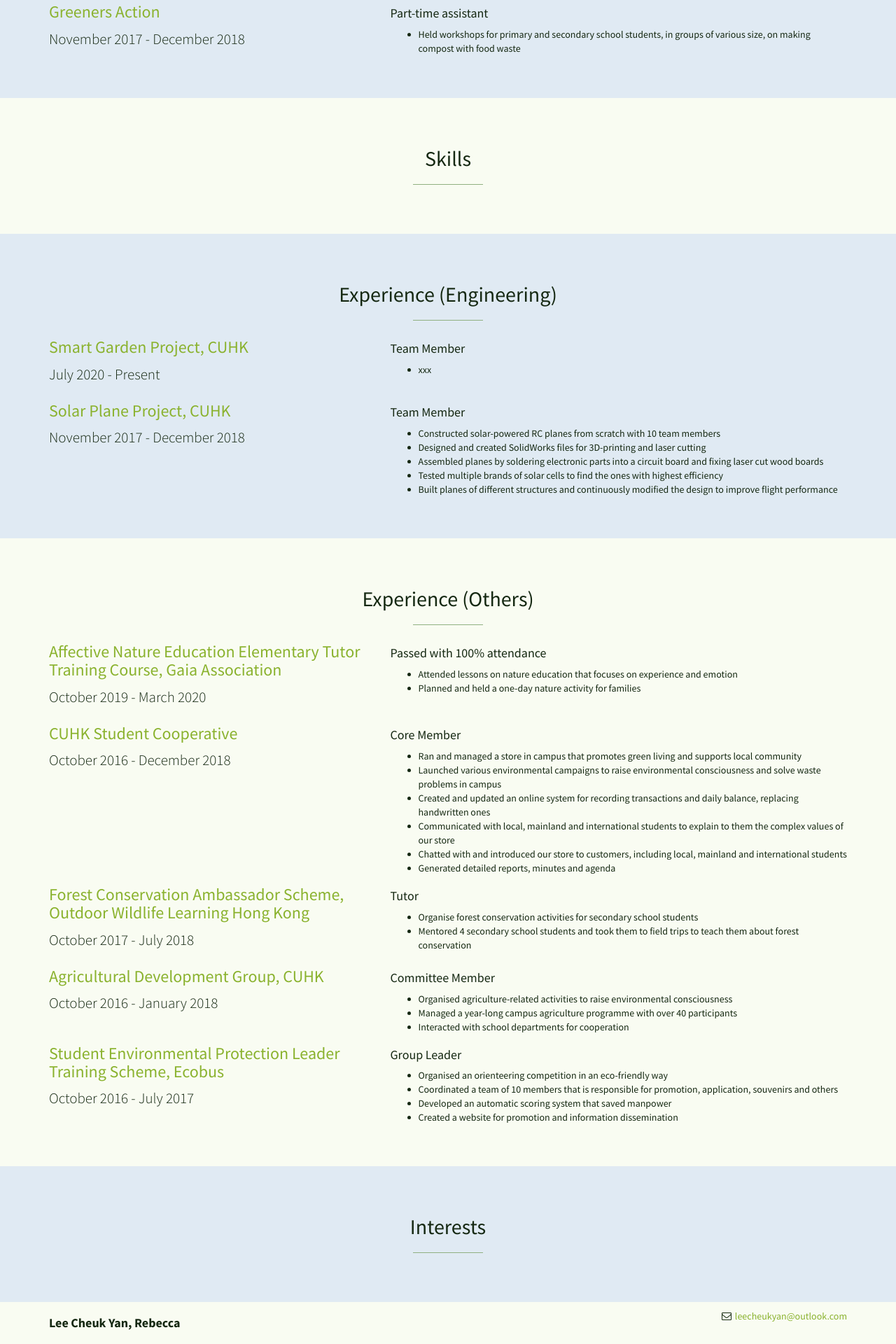
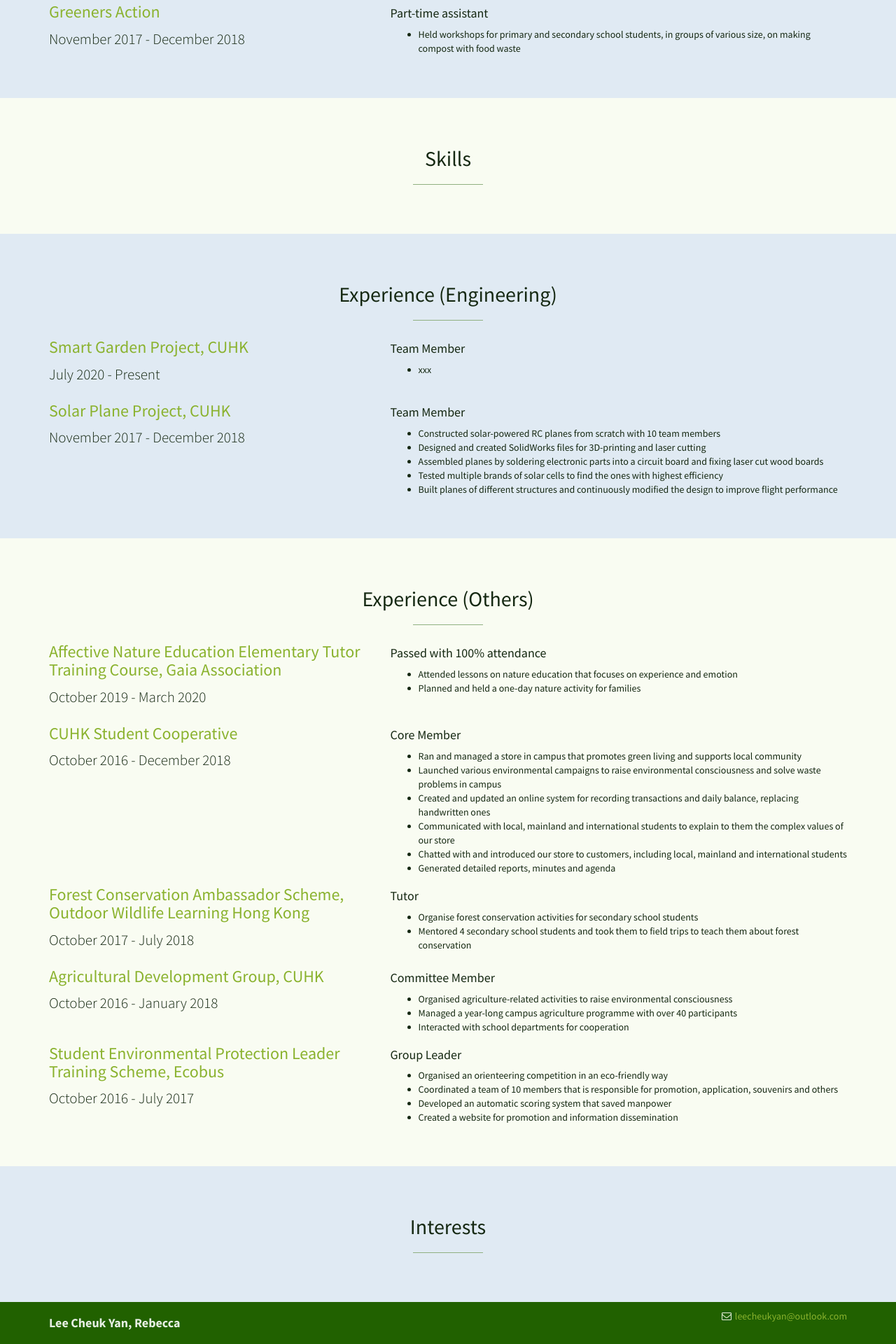
Before and after one commit to leelacceber/stylish-portfolio-jekyll-master, a Jekyll site: the page built from index.html, in a window 1280 px wide. Shown: the part 1648-3568 px from the top of the page at 70% size. Built offline with Jekyll 4.4.1, drawn with Linux system fonts in a browser that asks for light colours.

Commit message:
Update stylish-portfolio.css

```diff
--- a/css/stylish-portfolio.css
+++ b/css/stylish-portfolio.css
@@ -257,4 +257,6 @@ hr.small {
 
 footer {
     padding: 10px 0;
+    color: #e6eee3;
+    background-color: #216100;
 }
```
